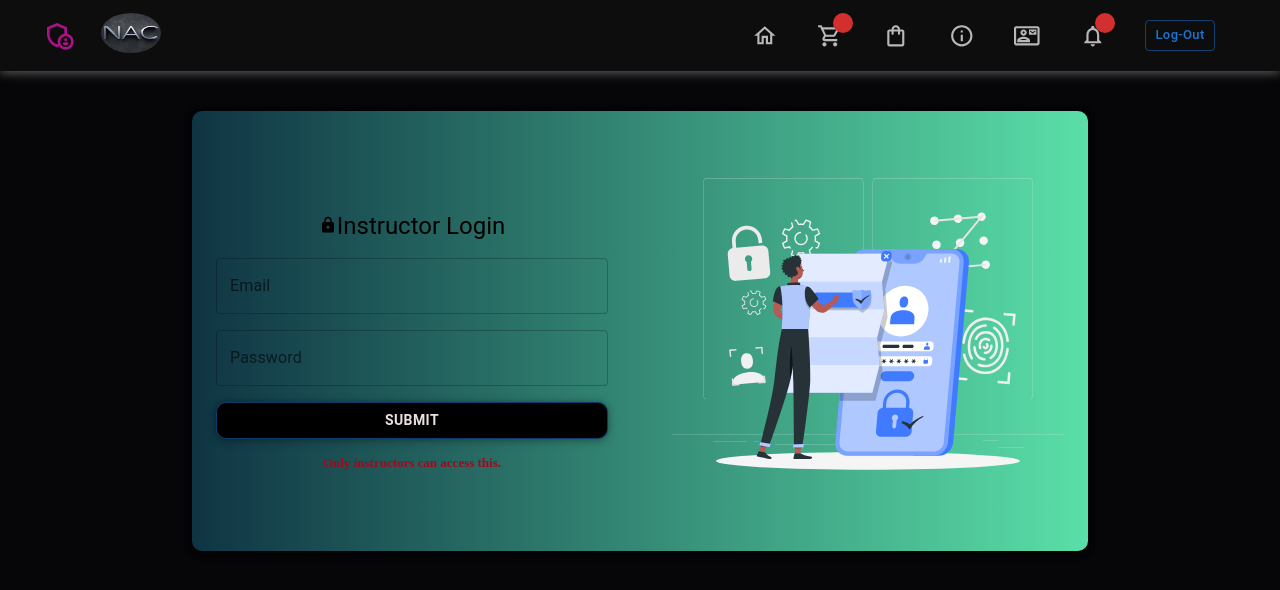
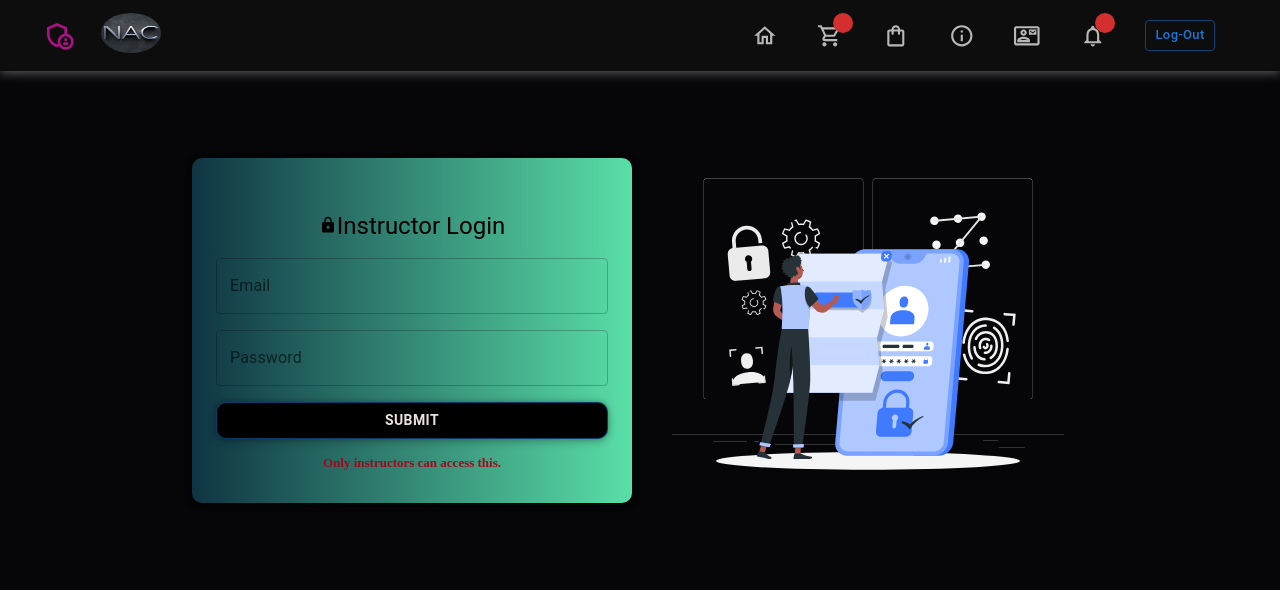
Before and after one commit to Muhammedrameesz/Ecommerce_NAC_frontend, a React (Create React App) app: page /instructer in a window 1280 px wide. Shown: the top 590 px of the page. Built offline with nearby package versions, Linux system fonts and the light colour scheme; no server answers; what react-swipeable-views-utils would draw is missing.

Commit message:
final commit

```diff
--- a/src/Components/instructer/instructerLogon.jsx
+++ b/src/Components/instructer/instructerLogon.jsx
@@ -55,13 +55,7 @@ export default function InstructerLogin() {
             width={{ xs: "90%", md: "70%" }}
             mt={5}
             ml={{ xs: "5%", md: "15%" }}
-            sx={{
-              background: "linear-gradient(.25turn, #0F3443, #5adfa8)",
-              borderRadius: "10px",
-              boxShadow:
-                "0 0 10px 0 rgba(0,0,0,0.2), 0 0 4px 0 rgba(0,0,0,0.14), 0 4px 8px 0 rgba(0,0,0,0.12)",
-              overflow: "hidden",
-            }}
+
           >
             <Stack
               direction={{ xs: "column", md: "row" }}
@@ -71,11 +65,18 @@ export default function InstructerLogin() {
             >
               <Stack
                 direction={"column"}
-                maxWidth={{ xs: "90%", md: "50%" }}
+                maxWidth={{ xs: "100%", md: "50%" }}
                 spacing={2}
                 flex={1}
                 px={3}
                 py={4}
+                sx={{
+                  background: "linear-gradient(.25turn, #0F3443, #5adfa8)",
+                  borderRadius: "10px",
+                  boxShadow:
+                    "0 0 10px 0 rgba(0,0,0,0.2), 0 0 4px 0 rgba(0,0,0,0.14), 0 4px 8px 0 rgba(0,0,0,0.12)",
+                  overflow: "hidden",
+                }}
               >
                 <Typography
                   variant="h5"
```
